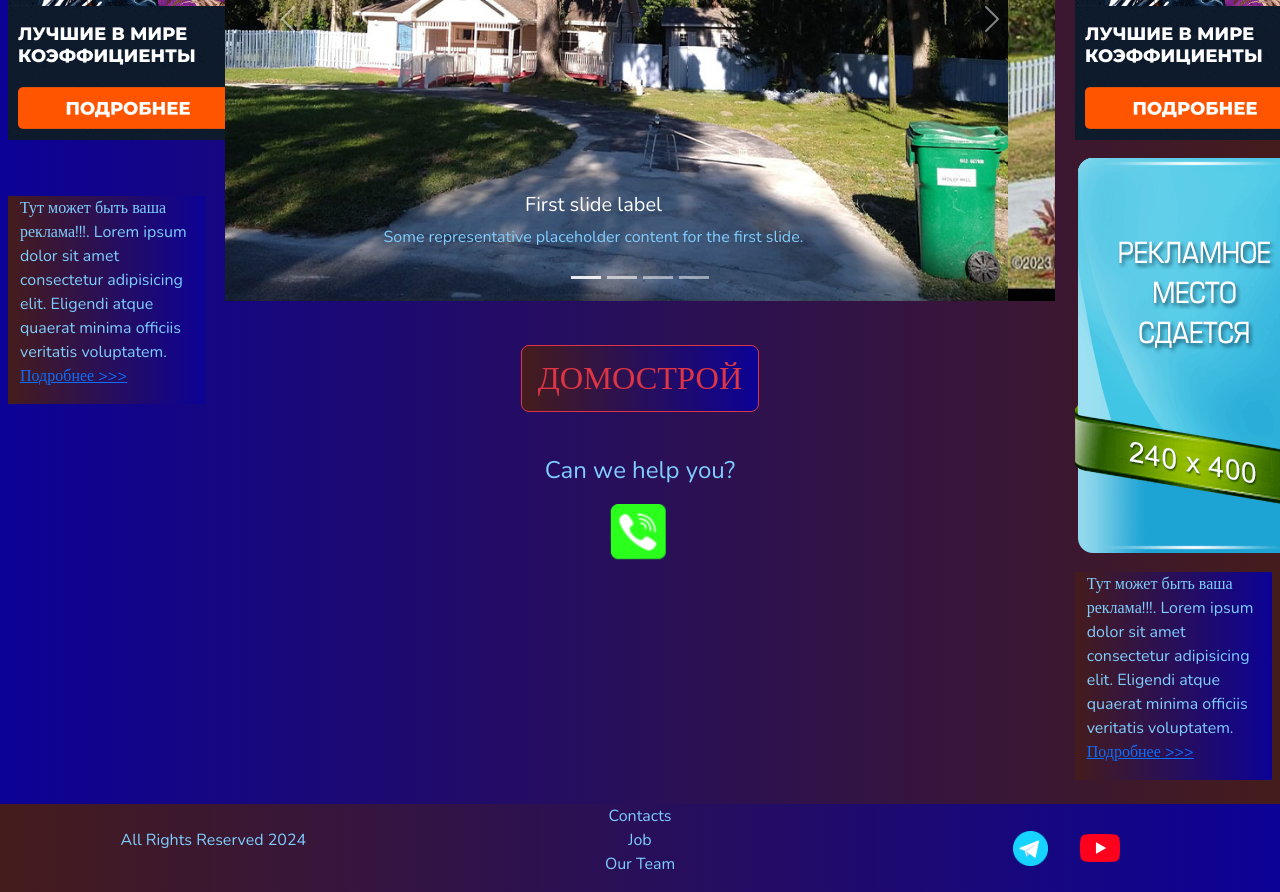
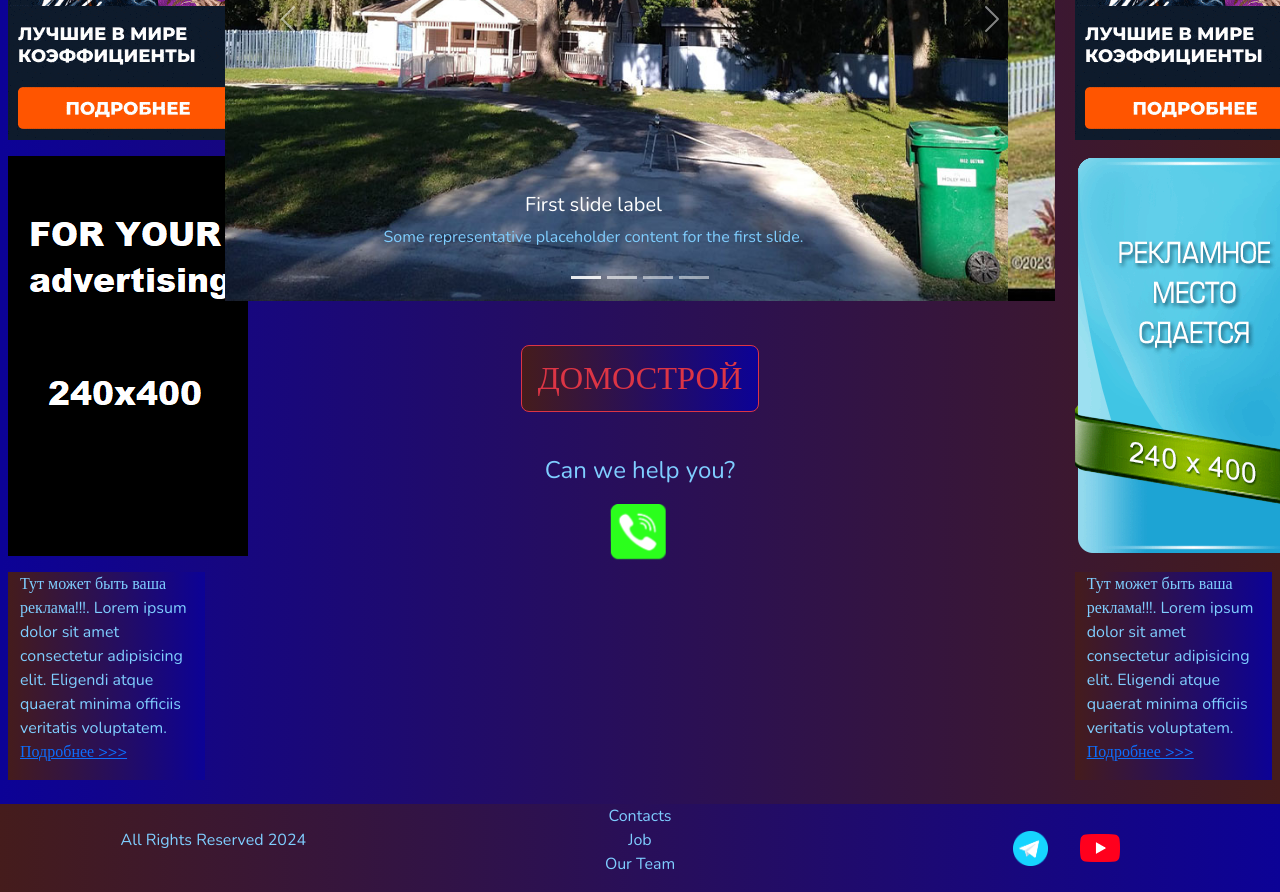
Before and after one commit to vitslayer/ironhouse, a plain HTML site: page index.html in a window 1280 px wide. Shown: the part 863-1755 px from the top of the page. Drawn offline with nearby package versions, Linux system fonts and the light colour scheme.

Commit message:
Update index.html

```diff
--- a/index.html
+++ b/index.html
@@ -104,7 +104,7 @@
                             <img src="source/reclame/banner4.gif" alt="...">
                         </div>
                         <div class="col-lg-12  my-2 px-0 off">
-                            <img src="source/reclame/banner3.png" alt="">
+                            <img src="source/reclame/banner.png" alt="">
                         </div>
                         <div class="col-lg-12 sidebar my-2 off">
                             <p>Тут может быть ваша реклама!!!. Lorem ipsum dolor sit amet consectetur
```
